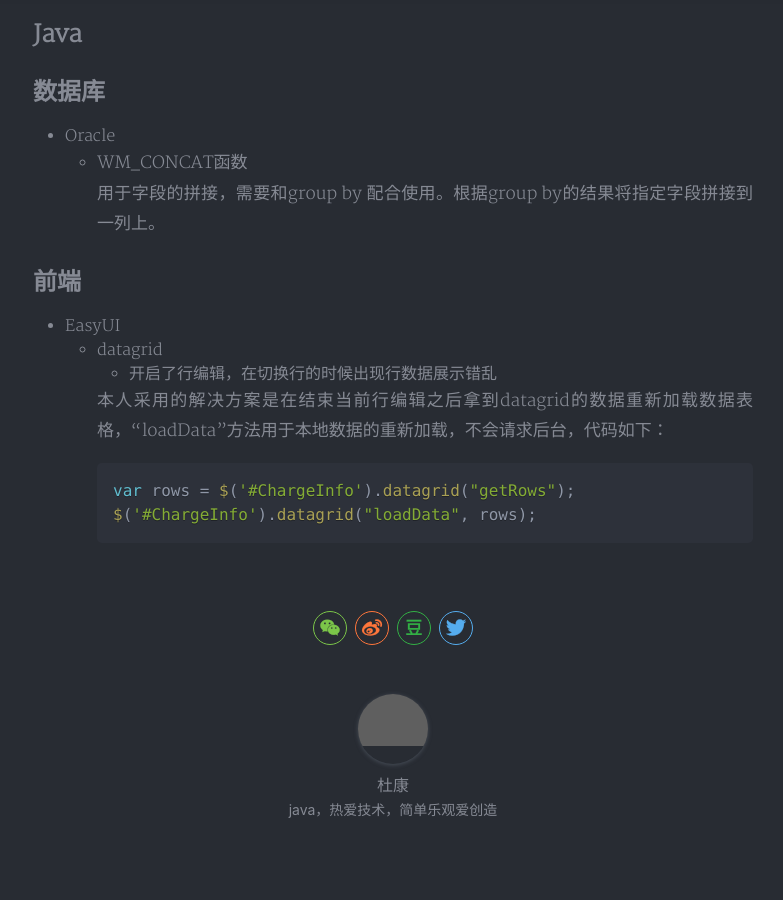
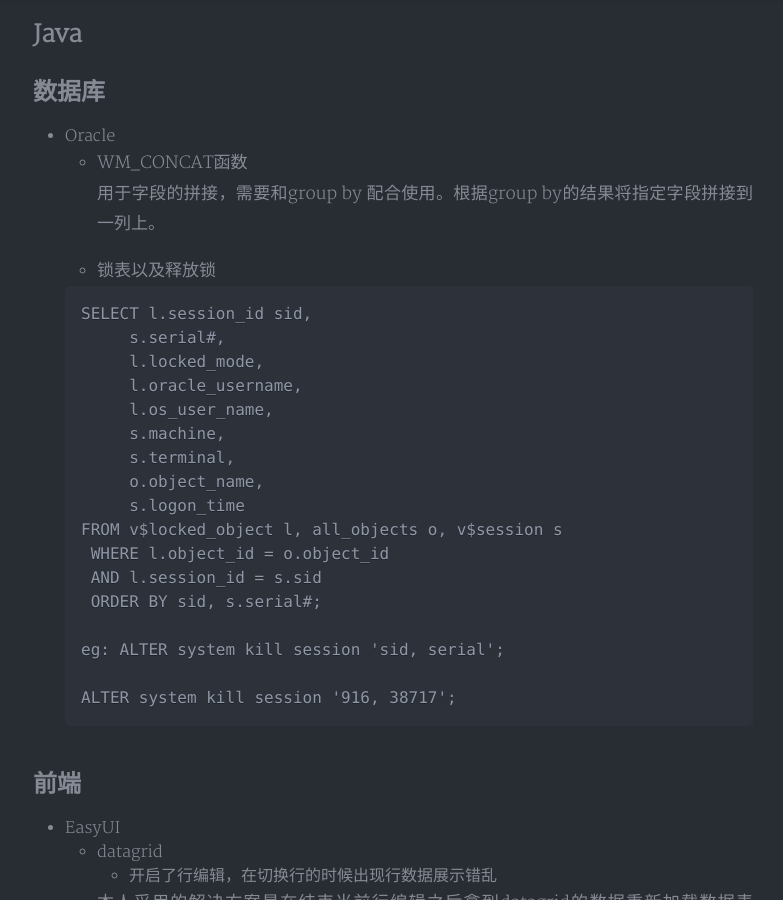
Before and after one commit to DuKang0624/DuKang0624.github.io, a Jekyll site: the page built from _posts/2019-10-22-essays.md, in a window 1280 px wide and 900 px high, scrolled down 548 px. Shown: the whole window, without its empty margins (247-1030 px from the left). Built offline with Jekyll 4.4.1, drawn with Linux system fonts in a browser that asks for light colours; nearby versions of some CDN libraries; a style sheet for code colours, icons or effects is not loaded; grey boxes are pictures that could not be loaded.

Commit message:
Oracle查看锁表的用户以及如何解锁

````diff
--- a/_posts/2019-10-22-essays.md
+++ b/_posts/2019-10-22-essays.md
@@ -19,6 +19,28 @@ tags: 随笔
 
     用于字段的拼接，需要和group by 配合使用。根据group by的结果将指定字段拼接到一列上。
 
+  - 锁表以及释放锁
+
+  ```sql
+  SELECT l.session_id sid,
+       s.serial#,
+       l.locked_mode,
+       l.oracle_username,
+       l.os_user_name,
+       s.machine,
+       s.terminal,
+       o.object_name,
+       s.logon_time
+  FROM v$locked_object l, all_objects o, v$session s
+ WHERE l.object_id = o.object_id
+   AND l.session_id = s.sid
+ ORDER BY sid, s.serial#;
+
+  eg: ALTER system kill session 'sid, serial';
+
+  ALTER system kill session '916, 38717';
+  ```
+
 
 ## 前端
 
````
